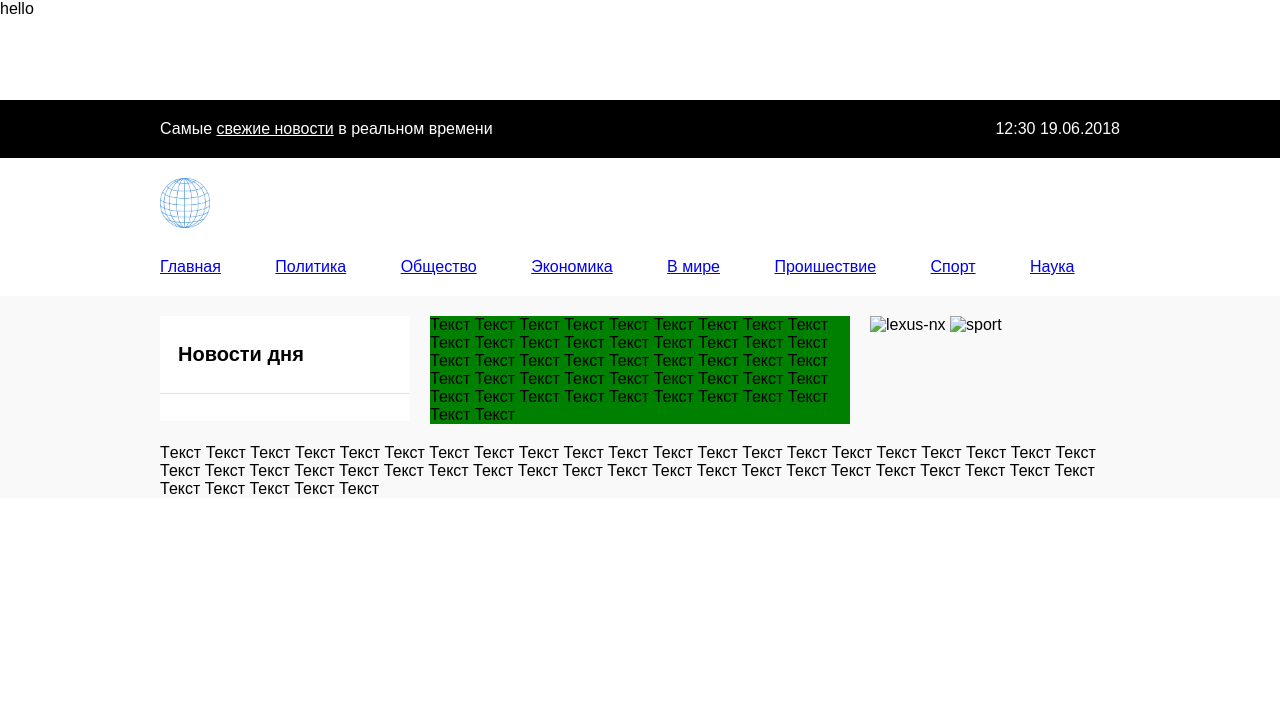
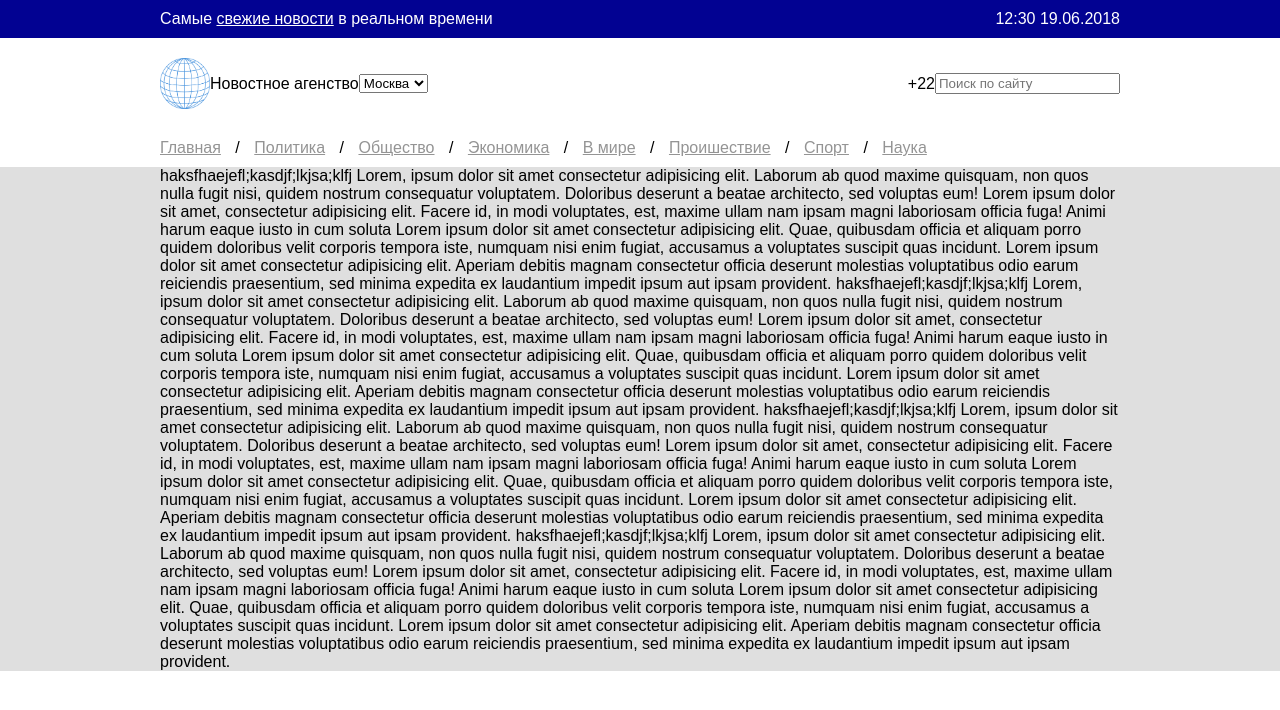
Before and after one commit to Staslgvin23/html-playground, a plain HTML site: page index.html in a window 1280 px wide. Drawn offline with Linux system fonts and the light colour scheme.

Commit message:
update header alignment

```diff
--- a/index.html
+++ b/index.html
@@ -7,65 +7,113 @@
     <link rel="stylesheet" href="style.css" />
   </head>
   <body>
-    <header>
-        hello
-    </header>
-    <div id="black-bar">
-      <div class="fixed-container">
-        Самые <a href="#">свежие новости</a> в реальном времени
-        <div id="datetime">12:30 19.06.2018</div>
+    <div class="black-bar">
+      <div class="fixed-container create-sides">
+        <div>Самые <a href="#">свежие новости</a> в реальном времени</div>
+        <div>12:30 19.06.2018</div>
       </div>
     </div>
-    <header>
-      <div class="fixed-container">
-        <img
-          src="./images/globe.png"
-          alt="globe"
-        />
-      </div>
-    </header>
-    <nav class="menu-nav">
-      <div class="fixed-container">
-        <a href="#">Главная<span></span></a>
-        <a href="#">Политика<span></span></a>
-        <a href="#">Общество<span></span></a>
-        <a href="#">Экономика<span></span></a>
-        <a href="#"> В мире<span></span></a>
-        <a href="#">Проишествие<span></span></a>
-        <a href="#">Спорт<span></span></a>
-        <a href="#">Наука<span></span></a>
-      </div>
-    </nav>
-    <div id="central-container">
-      <div class="fixed-container">
-        <div id="column-left"><h2>Новости дня</h2></div>
-        <div id="column-center">
-          Текст Текст Текст Текст Текст Текст Текст Текст Текст Текст Текст
-          Текст Текст Текст Текст Текст Текст Текст Текст Текст Текст Текст
-          Текст Текст Текст Текст Текст Текст Текст Текст Текст Текст Текст
-          Текст Текст Текст Текст Текст Текст Текст Текст Текст Текст Текст
-          Текст Текст Текст
+    <header class="fixed-container">
+      <div class="top-navigation create-sides">
+        <div class="left-side create-sides align-items-center">
+          <div class="logo align-items-center">
+            <img src="./images/globe.png" alt="globe" />
+            <span>Новостное агенство</span>
+          </div>
+          <div class="select-city">
+            <select name="city">
+              <option value="moscow">Москва</option>
+              <option value="kyiv">Киев</option>
+              <option value="lviv">Львов</option>
+              <option value="odessa">Одесса</option>
+            </select>
+          </div>
         </div>
-        <div id="column-right">
-          <img src="../first lesson/лексус.jpg" alt="lexus-nx" />
-          <img src="../first lesson/спорт.jpg" alt="sport" />
+        <div class="right-side create-sides align-items-center">
+          <div class="weather">
+            <img src="" alt="" />
+            <span>+22</span>
+          </div>
+          <div class="search-field">
+            <input type="text" placeholder="Поиск по сайту" />
+          </div>
         </div>
       </div>
+      <nav class="menu-nav align-items-center">
+        <div class="fixed-container">
+          <span><a href="#">Главная</a></span>
+          <span class="spacer-element">/</span>
+          <span><a href="#">Политика</a></span>
+          <span class="spacer-element">/</span>
+          <span><a href="#">Общество</a></span>
+          <span class="spacer-element">/</span>
+          <span><a href="#">Экономика</a></span>
+          <span class="spacer-element">/</span>
+          <span><a href="#">В мире</a></span>
+          <span class="spacer-element">/</span>
+          <span><a href="#">Проишествие</a></span>
+          <span class="spacer-element">/</span>
+          <span><a href="#">Спорт</a></span>
+          <span class="spacer-element">/</span>
+          <span><a href="#">Наука</a></span>
+        </div>
+      </nav>
+    </header>
+    <main>
       <div class="fixed-container">
-        <div id="special-news">
-          Tекст Текст Текст Текст Текст Текст Текст Текст Текст Текст Текст
-          Текст Текст Текст Текст Текст Текст Текст Текст Текст Текст Текст
-          Текст Текст Текст Текст Текст Текст Текст Текст Текст Текст Текст
-          Текст Текст Текст Текст Текст Текст Текст Текст Текст Текст Текст
-          Текст Текст Текст
-        </div>
+        haksfhaejefl;kasdjf;lkjsa;klfj Lorem, ipsum dolor sit amet consectetur
+        adipisicing elit. Laborum ab quod maxime quisquam, non quos nulla fugit
+        nisi, quidem nostrum consequatur voluptatem. Doloribus deserunt a beatae
+        architecto, sed voluptas eum! Lorem ipsum dolor sit amet, consectetur
+        adipisicing elit. Facere id, in modi voluptates, est, maxime ullam nam
+        ipsam magni laboriosam officia fuga! Animi harum eaque iusto in cum
+        soluta Lorem ipsum dolor sit amet consectetur adipisicing elit. Quae,
+        quibusdam officia et aliquam porro quidem doloribus velit corporis
+        tempora iste, numquam nisi enim fugiat, accusamus a voluptates suscipit
+        quas incidunt. Lorem ipsum dolor sit amet consectetur adipisicing elit.
+        Aperiam debitis magnam consectetur officia deserunt molestias
+        voluptatibus odio earum reiciendis praesentium, sed minima expedita ex
+        laudantium impedit ipsum aut ipsam provident.
+        haksfhaejefl;kasdjf;lkjsa;klfj Lorem, ipsum dolor sit amet consectetur
+        adipisicing elit. Laborum ab quod maxime quisquam, non quos nulla fugit
+        nisi, quidem nostrum consequatur voluptatem. Doloribus deserunt a beatae
+        architecto, sed voluptas eum! Lorem ipsum dolor sit amet, consectetur
+        adipisicing elit. Facere id, in modi voluptates, est, maxime ullam nam
+        ipsam magni laboriosam officia fuga! Animi harum eaque iusto in cum
+        soluta Lorem ipsum dolor sit amet consectetur adipisicing elit. Quae,
+        quibusdam officia et aliquam porro quidem doloribus velit corporis
+        tempora iste, numquam nisi enim fugiat, accusamus a voluptates suscipit
+        quas incidunt. Lorem ipsum dolor sit amet consectetur adipisicing elit.
+        Aperiam debitis magnam consectetur officia deserunt molestias
+        voluptatibus odio earum reiciendis praesentium, sed minima expedita ex
+        laudantium impedit ipsum aut ipsam provident.
+        haksfhaejefl;kasdjf;lkjsa;klfj Lorem, ipsum dolor sit amet consectetur
+        adipisicing elit. Laborum ab quod maxime quisquam, non quos nulla fugit
+        nisi, quidem nostrum consequatur voluptatem. Doloribus deserunt a beatae
+        architecto, sed voluptas eum! Lorem ipsum dolor sit amet, consectetur
+        adipisicing elit. Facere id, in modi voluptates, est, maxime ullam nam
+        ipsam magni laboriosam officia fuga! Animi harum eaque iusto in cum
+        soluta Lorem ipsum dolor sit amet consectetur adipisicing elit. Quae,
+        quibusdam officia et aliquam porro quidem doloribus velit corporis
+        tempora iste, numquam nisi enim fugiat, accusamus a voluptates suscipit
+        quas incidunt. Lorem ipsum dolor sit amet consectetur adipisicing elit.
+        Aperiam debitis magnam consectetur officia deserunt molestias
+        voluptatibus odio earum reiciendis praesentium, sed minima expedita ex
+        laudantium impedit ipsum aut ipsam provident.
+        haksfhaejefl;kasdjf;lkjsa;klfj Lorem, ipsum dolor sit amet consectetur
+        adipisicing elit. Laborum ab quod maxime quisquam, non quos nulla fugit
+        nisi, quidem nostrum consequatur voluptatem. Doloribus deserunt a beatae
+        architecto, sed voluptas eum! Lorem ipsum dolor sit amet, consectetur
+        adipisicing elit. Facere id, in modi voluptates, est, maxime ullam nam
+        ipsam magni laboriosam officia fuga! Animi harum eaque iusto in cum
+        soluta Lorem ipsum dolor sit amet consectetur adipisicing elit. Quae,
+        quibusdam officia et aliquam porro quidem doloribus velit corporis
+        tempora iste, numquam nisi enim fugiat, accusamus a voluptates suscipit
+        quas incidunt. Lorem ipsum dolor sit amet consectetur adipisicing elit.
+        Aperiam debitis magnam consectetur officia deserunt molestias
+        voluptatibus odio earum reiciendis praesentium, sed minima expedita ex
+        laudantium impedit ipsum aut ipsam provident.
       </div>
-    </div>
-
-    <!-- <div class="inline-block">cat</div>
-        <div class="inline-block">dog</div>
-        <div class="inline-block">citten</div>
-        <div class="inline-block">puppy</div>
-        <div class="inline-block">elephant</div>-->
+    </main>
   </body>
 </html>
--- a/style.css
+++ b/style.css
@@ -6,30 +6,72 @@ body {
   font-family: Arial;
 }
 
+.black-bar {
+    background-color: #020292;
+    color: white;
+    padding: 10px 0;
+}
+
+.black-bar a {
+    color: white;
+}
+
+.fixed-container {
+    width: 960px;
+    margin: 0 auto;
+}
+
+.create-sides {
+    display: flex;
+    justify-content: space-between;
+}
+
+.align-items-center {
+    display: flex;
+    align-items: center;
+}
+
+
+header {
+    background: #fff;
+}
+
+header .top-navigation {
+    padding: 20px 0;
+}
+
+.logo img {
+    width: 50px;
+}
+
+nav {
+    padding: 10px 0;
+}
+
+nav a {
+    color: #949494;
+}
+
+.spacer-element {
+    margin: 0 10px;
+}
+
+main {
+    background: #dfdfdf;
+    min-height: 400px;
+}
+
+/*
 h2 {
   font-size: 20px;
   padding: 27px 0 27px 18px;
   margin: 0 0 27px;
-  border-bottom: 1px solid #e5e5e5; /*задается в таком порядке как толщина границы, ее стиль и цвет */
-}
-
-#black-bar {
-  background-color: black;
-  color: white;
-  padding: 20px 0;
-}
-
-#black-bar a {
-  color: white;
+  border-bottom: 1px solid #e5e5e5; // задается в таком порядке как толщина границы, ее стиль и цвет
 }
 
 .fixed-container {
   width: 960px;
-  margin: 0 auto; /*выравнивание по центру, 0 - верх и низ, авто - это левая и правая сторона*/
-}
-
-#datetime {
-  float: right;
+  margin: 0 auto; // выравнивание по центру, 0 - верх и низ, авто - это левая и правая сторона
 }
 
 header {
@@ -93,12 +135,14 @@ span {
 
 #special-news {
   margin-top: 20px;
-}
+} */
 
-/*.inline-block {
+
+
+/* .inline-block {
     background-color: yellow; // задний фон желтый
     padding: 10px; // отступ от текста до краев
     width: 50px; // ширина элемента
     text-align: right; // выравнивание текста по правую сторону
     margin-bottom: 10px; // отступ между елементами
-}*/
+} */
```
Also changed, not shown: site-template.jpeg (added).
